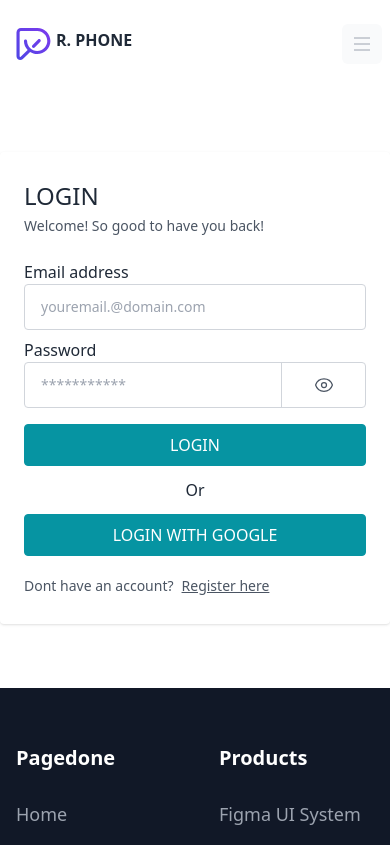
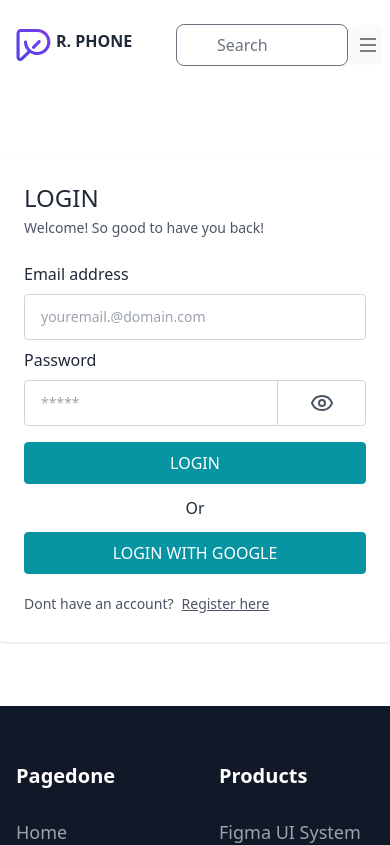
Before and after one commit to developerMohib/refurbished-mobile-client, a React (Vite) app: page /login in a window 390 px wide. Shown: the top 845 px of the page. Built offline with nearby package versions, Linux system fonts and the light colour scheme; no server answers.

Commit message:
Product page okay with responsive

```diff
--- a/index.html
+++ b/index.html
@@ -1,5 +1,5 @@
 <!doctype html>
-<html lang="en">
+<html lang="en" data-theme="light" >
   <head>
     <meta charset="UTF-8" />
     <link rel="icon" type="image/svg+xml" href="https://www.svgrepo.com/show/448244/pack.svg" />
--- a/package.json
+++ b/package.json
@@ -25,7 +25,8 @@
     "react-loader-spinner": "^6.1.6",
     "react-router-dom": "^6.26.0",
     "react-tooltip": "^5.28.0",
-    "sort-by": "^1.2.0"
+    "sort-by": "^1.2.0",
+    "sweetalert2": "^11.12.4"
   },
   "devDependencies": {
     "@eslint/js": "^9.8.0",
--- a/src/AuthProvider/AuthProvider.jsx
+++ b/src/AuthProvider/AuthProvider.jsx
@@ -27,7 +27,7 @@ const AuthProvider = ({ children }) => {
   // sign in or login
   const loginEmailPass = (email, password) => {
     setLoading(true);
-    return signInWithEmailAndPassword(email, password);
+    return signInWithEmailAndPassword(auth, email, password)
   };
     // google sign in
     const loginWithGoogle = () => {
@@ -64,7 +64,7 @@ const AuthProvider = ({ children }) => {
     return signOut(auth);
   }
 
-  const userInfo = { createUser, loading, loginEmailPass, user, updateUser, logOut,loginWithGoogle};
+  const userInfo = { createUser, loading,setLoading, loginEmailPass, user, updateUser, logOut,loginWithGoogle};
   return (
     <AuthCustomContext.Provider value={userInfo}>
       {children}
--- a/src/Component/Navbar/Navbar.jsx
+++ b/src/Component/Navbar/Navbar.jsx
@@ -4,21 +4,100 @@ import { MdOutlineShoppingBag } from "react-icons/md";
 import { IoMdLogOut } from "react-icons/io";
 import useAuth from "../../Hooks/useAuth";
 import toast from "react-hot-toast";
-import { Tooltip } from 'react-tooltip'
+import { Tooltip } from "react-tooltip";
 
 const Navbar = () => {
   const { user, logOut } = useAuth();
-
   const navigate = useNavigate();
 
   // log out function
   const handleLogOut = () => {
     logOut().then(() => {
       toast.success("log out successfully");
-      // window.location.reload()
+      window.location.reload();
       navigate("/", { replace: true });
     });
-  }
+  };
+
+  const navbarLinks = (
+    <>
+      <li>
+        <Link
+          to="/new-phone"
+          className="text-base font-normal text-gray-500 list-none hover:text-gray-900"
+        >
+          New Phone
+        </Link>
+      </li>
+      <li>
+        <Link
+          to="/refurbished"
+          className="text-base font-normal text-gray-500 list-none hover:text-gray-900"
+        >
+          Refurbished Phone
+        </Link>
+      </li>
+      <li>
+        <Link
+          to="/contact"
+          className="text-base font-normal text-gray-500 list-none hover:text-gray-900"
+        >
+          Contact Us
+        </Link>
+      </li>
+      <li>
+        <Link
+          to="/blog"
+          className="text-base font-normal text-gray-500 list-none hover:text-gray-900"
+        >
+          Blog
+        </Link>
+      </li>
+    </>
+  );
+  const searchBox = (
+    <>
+      <input
+        type="text"
+        className="w-full py-2 pl-10 pr-4 text-gray-700 bg-white border rounded-lg dark:bg-gray-800 dark:text-gray-300 dark:border-gray-600 focus:border-blue-400 dark:focus:border-blue-300 focus:outline-none focus:ring focus:ring-opacity-40 focus:ring-blue-300"
+        placeholder="Search"
+      />
+    </>
+  );
+  const loginUser = (
+    <>
+      {user ? (
+        <>
+          <div className="avatar">
+            <div className="w-10 rounded-full">
+              <img
+                data-tooltip-id="my-tooltip"
+                data-tooltip-content={user?.displayName}
+                src={user?.photoURL}
+              />
+            </div>
+          </div>
+          <Tooltip id="my-tooltip" />
+          <IoMdLogOut
+            data-tooltip-id="my-tooltip"
+            data-tooltip-content="Log Out!"
+            className="text-2xl cursor-pointer mx-2"
+            onClick={handleLogOut}
+          />
+        </>
+      ) : (
+        <Link to="/login">
+          {" "}
+          <FaUser
+            data-tooltip-id="my-tooltip"
+            data-tooltip-content="Log In !"
+            className="text-xl mx-1"
+          />{" "}
+        </Link>
+      )}
+    </>
+  );
+
   return (
     <div className="px-4 mx-auto max-w-7xl sm:px-6">
       <div className="relative py-6">
@@ -76,91 +155,67 @@ const Navbar = () => {
                 </div>
               </Link>
               <div className="flex items-center -mr-2 md:hidden">
+                {searchBox}
+
                 <button
                   className="inline-flex items-center justify-center p-2 text-gray-400 bg-gray-50 rounded-md hover:text-gray-500 hover:bg-gray-100 focus:outline-none focus:ring-2 focus:ring-inset focus:ring-gray-50"
                   type="button"
                   aria-expanded="false"
                 >
                   <span className="sr-only">Open main menu</span>
+
+                  <div className="drawer z-50 ">
+                    <input
+                      id="my-drawer"
+                      type="checkbox"
+                      className="drawer-toggle"
+                    />
+                    <div className="drawer-content">
+                      {/* Page content here */}
+                      <label htmlFor="my-drawer" className="drawer-button">
                         <svg
                           xmlns="http://www.w3.org/2000/svg"
                           fill="none"
                           viewBox="0 0 24 24"
                           stroke="currentColor"
                           aria-hidden="true"
-                    className="w-6 h-6"
+                          className="w-6 h-6 text-black "
                         >
                           <path d="M4 6h16M4 12h16M4 18h16"></path>
                         </svg>
+                      </label>
+                    </div>
+
+                    <div className="drawer-side">
+                      <label
+                        htmlFor="my-drawer"
+                        aria-label="close sidebar"
+                        className="drawer-overlay"
+                      ></label>
+                      <ul className="menu bg-base-200 text-base-content min-h-full flex  w-80 p-4">
+                        {/* Sidebar content here */}
+                        {navbarLinks}
+                  {loginUser}
+                      </ul>
+                    </div>
+                  </div>
                 </button>
               </div>
             </div>
           </div>
           <div className="hidden md:flex md:space-x-10 list-none">
-            <li>
-              <Link
-                to="/new-phone"
-                className="text-base font-normal text-gray-500 list-none hover:text-gray-900"
-              >
-                New Phone
-              </Link>
-            </li>
-            <li>
-              <Link
-                to="/refurbished"
-                className="text-base font-normal text-gray-500 list-none hover:text-gray-900"
-              >
-                Refurbished Phone
-              </Link>
-            </li>
-            <li>
-              <Link
-                to="/contact"
-                className="text-base font-normal text-gray-500 list-none hover:text-gray-900"
-              >
-                Contact Us
-              </Link>
-            </li>
-            <li>
-              <Link
-                to="/blog"
-                className="text-base font-normal text-gray-500 list-none hover:text-gray-900"
-              >
-                Blog
-              </Link>
-            </li>
+            {navbarLinks}
           </div>
           <div className="hidden md:absolute md:flex md:items-center md:justify-end md:inset-y-0 md:right-0">
             <div className="inline-flex items-center rounded-full">
-              <div>
-                <input
-                  type="text"
-                  className="w-full py-2 pl-10 pr-4 text-gray-700 bg-white border rounded-lg dark:bg-gray-800 dark:text-gray-300 dark:border-gray-600 focus:border-blue-400 dark:focus:border-blue-300 focus:outline-none focus:ring focus:ring-opacity-40 focus:ring-blue-300"
-                  placeholder="Search"
-                />
-              </div>
+              <div>{searchBox}</div>
               <div>
                 <div className="inline-flex items-center px-4 py-2">
                   <Link>
                     {" "}
                     <MdOutlineShoppingBag className="text-2xl mx-1" />{" "}
                   </Link>
-                  {user ? (
-                    <>
-                    <div className="avatar">
-                      <div className="w-10 rounded-full">
-                        <img data-tooltip-id="my-tooltip" data-tooltip-content={user?.displayName} src={user?.photoURL} />
-                      </div>
-                    </div>
-                    <Tooltip id="my-tooltip" />
-                    <IoMdLogOut data-tooltip-id="my-tooltip" data-tooltip-content="Log Out!" className="text-2xl cursor-pointer mx-2" onClick={handleLogOut}/>
-                    </>
-                  ) : (
-                    <Link to="/login">
-                      {" "}
-                      <FaUser data-tooltip-id="my-tooltip" data-tooltip-content="Log In !" className="text-xl mx-1" />{" "}
-                    </Link>
-                  )}
+                  {loginUser}
                 </div>
               </div>
             </div>
--- a/src/Pages/Blog/Blog.jsx
+++ b/src/Pages/Blog/Blog.jsx
@@ -1,6 +1,6 @@
 const Blog = () => {
   return (
-    <section className="dark:bg-gray-100 dark:text-gray-800">
+    <section className="dark:bg-gray-100 dark:text-gray-800 md:mt-14">
       <div className="container max-w-6xl p-6 mx-auto space-y-6 sm:space-y-12">
         <a
           rel="noopener noreferrer"
--- a/src/Pages/Contact/Contact.jsx
+++ b/src/Pages/Contact/Contact.jsx
@@ -1,4 +1,14 @@
+import Swal from "sweetalert2";
+
 const Contact = () => {
+  const handleAlert = () => {
+    Swal.fire({
+      icon: "error",
+      title: "Oops...",
+      text: "Something went wrong!",
+      footer: 'Not done yet. Thank you for click'
+    });
+  }
   return (
     <section>
       <div className="bg-white dark:bg-gray-900">
@@ -9,7 +19,7 @@ const Contact = () => {
             </p>
 
             <h1 className="mt-2 text-2xl font-semibold text-gray-800 md:text-3xl dark:text-white">
-              Get in touch
+              Reach out us
             </h1>
 
             <p className="mt-3 text-gray-500 dark:text-gray-400">
@@ -117,7 +127,7 @@ const Contact = () => {
         <div className="container mx-auto px-5 py-24">
           <div className="mb-12 flex w-full flex-col text-center">
             <h1 className="title-font mb-4 text-2xl font-medium text-white sm:text-3xl">
-              Contact Us
+             Get in Touch
             </h1>
             <p className="mx-auto text-base leading-relaxed lg:w-2/3">
               Feel free to reach out to us! Whether you have a question,
@@ -178,7 +188,7 @@ const Contact = () => {
                 </div>
               </div>
               <div className="w-full p-2">
-                <button className="mx-auto flex rounded border-0 bg-indigo-500 py-2 px-8 text-lg text-white hover:bg-indigo-600 focus:outline-none">
+                <button onClick={handleAlert} className="mx-auto flex rounded border-0 bg-indigo-500 py-2 px-8 text-lg text-white hover:bg-indigo-600 focus:outline-none">
                   Button
                 </button>
               </div>
--- a/src/Pages/Home/Elements/Products/Products.jsx
+++ b/src/Pages/Home/Elements/Products/Products.jsx
@@ -8,7 +8,7 @@ import useAllProducts from "../../../../Hooks/useAllProducts";
 
 const Products = () => {
   const { loading } = useAuth();
-  const [value, setValue] = useState(500);
+  const [value, setValue] = useState(7000);
   const [isSticky, setIsSticky] = useState(false);
   const { products, isLoading } = useAllProducts();
 
@@ -16,34 +16,43 @@ const Products = () => {
     console.log("value ", e.target.value);
     setValue(e.target.value);
   };
+
+  const handleBrand = (e) => {
+    console.log( ' amare paico ',e.target.value)
+  }
+  const handleSort = (e) => {
+    console.log( ' amare paico ',e.target.value)
+  }
+
+
   if (isLoading || loading) {
     <Loader />;
   }
   useEffect(() => {
     const handleScroll = () => {
-      const bannerHeight = 300 ;
+      const bannerHeight = 300;
       const scrollPosition = window.scrollY;
       setIsSticky(scrollPosition > bannerHeight);
     };
 
-    window.addEventListener('scroll', handleScroll);
+    window.addEventListener("scroll", handleScroll);
 
     return () => {
-      window.removeEventListener('scroll', handleScroll);
+      window.removeEventListener("scroll", handleScroll);
     };
   }, []);
-
-
 
   return (
     <div className="px-4">
       {/* test */}
       <div
-        className={`md:grid grid-cols-3 gap-5 my-10 bg-gray-200 w-full z-50 sticky-section ${isSticky ? 'is-sticky' : ''} `}
+        className={`md:grid grid-cols-3 gap-5 my-10 bg-gray-200 w-full z-50 sticky-section ${
+          isSticky ? "is-sticky" : ""
+        } `}
       >
         {/* Price Range Here */}
         <div className="col-span-2">
-          <div className="grid grid-cols-2 gap-5">
+          <div className="md:grid grid-cols-2 my-2 gap-5">
             <div className="grid-cols-1 border border-slate-400 p-4">
               <div className="bg-white rounded-lg shadow-lg px-6 w-full max-w-md">
                 <div className="mb-4">
@@ -71,12 +80,12 @@ const Products = () => {
             </div>
 
             <div className="grid-cols-1 shadow-md border border-slate-400 p-4">
-              <div className="flex gap-3">
+              <div className="md:flex gap-3">
                 {/* Brand Filter */}
-              <div className="w-1/2">
+                <div className="md:w-1/2">
                   <select
-                  name="Brand"
-                  id="brand"
+                    name="Category"
+                    id="category"
                     className="mt-1.5 w-full rounded-lg border-gray-300 text-gray-700 sm:text-sm"
                   >
                     <option value="">Category</option>
@@ -86,8 +95,8 @@ const Products = () => {
                   </select>
                 </div>
                 {/* Category FIlter */}
-              <div className="w-1/2">
-                <select
+                <div className="md:w-1/2">
+                  <select onChange={handleBrand}
                     name="Brand"
                     id="brand"
                     className="mt-1.5 w-full rounded-lg border-gray-300 text-gray-700 sm:text-sm"
@@ -110,21 +119,22 @@ const Products = () => {
         <div className="grid-cols-1 border border-slate-400 p-4">
           <div className="flex items-center">
             <select
+            onChange={handleSort}
               name="Price"
               id="Price"
               className="mt-1.5 w-full rounded-lg border-gray-300 text-gray-700 sm:text-sm"
             >
               <option value="">Default</option>
-                  <option value="HL">Latest Phone</option>
-                  <option value="HL">High to low</option>
-                  <option value="LH">Low to high</option>
+              <option value="latest">Latest Phone</option>
+              <option value="highlow">High to low</option>
+              <option value="lowhigh">Low to high</option>
             </select>
           </div>
         </div>
       </div>
       {/* test */}
 
-      <div className="grid grid-cols-4 gap-4">
+      <div className="md:grid grid-cols-4 gap-4">
         <div className="grid-cols-1">
           {/* for designing category filtering */}
           <Accordion>
@@ -212,8 +222,8 @@ const Products = () => {
           {/* for designing category filtering */}
         </div>
         <div className="col-span-3">
-          <div className="grid grid-cols-3 gap-4">
-            {products?.slice(0,6).map((product) => (
+          <div className="md:grid grid-cols-3 gap-4">
+            {products?.slice(0, 6).map((product) => (
               <div key={product._id} className="col-span-1">
                 <Link
                   to="/"
--- a/src/Pages/Home/Elements/Products/products.css
+++ b/src/Pages/Home/Elements/Products/products.css
@@ -1,3 +1,5 @@
+
+@media (min-width: 1024px) {
   .sticky-section {
     position: sticky;
     top: 0;
@@ -5,8 +7,8 @@
     transition: all 0.3s ease;
   }
 
-.is-sticky {
+  .sticky-section.is-sticky {
     background-color: #fff; /* or any color you prefer */
-  box-shadow: 0 2px 24px 0 rgba(0, 0, 0, 0.15);
-  /* Add any other styles for the sticky state */
+    box-shadow: 0 2px 4px rgba(0,0,0,0.1);
   }
+}
--- a/src/Pages/Login/Login.jsx
+++ b/src/Pages/Login/Login.jsx
@@ -1,6 +1,57 @@
-import { Link } from "react-router-dom";
+import { useState } from "react";
+import { LuEye } from "react-icons/lu";
+import { Link, useNavigate } from "react-router-dom";
+import { useForm } from "react-hook-form";
+import { ImSpinner9 } from "react-icons/im";
+import { FaRegEyeSlash } from "react-icons/fa6";
+import toast from "react-hot-toast";
+import useAuth from "../../Hooks/useAuth";
+import Swal from "sweetalert2";
 
 const Login = () => {
+  const { loading, setLoading, loginEmailPass, loginWithGoogle } = useAuth();
+  const navigate = useNavigate();
+  const [showPass, setShowPass] = useState(true);
+  const {
+    register,
+    handleSubmit,
+    formState: { errors },
+  } = useForm();
+  const onSubmit = async (data) => {
+    try {
+      const email = data?.email;
+      const password = data?.password;
+
+      // Log in a user as a member
+      const createUserResponse = await loginEmailPass(email, password);
+      console.log("User created:", createUserResponse);
+      toast.success("Log in Successful!");
+      navigate( location.state ? location.state : '/')
+    } catch (error) {
+      console.error("Error during registration:", error);
+      toast.error("Registration failed!");
+      setLoading(false)
+    }
+  };
+
+  const handleGoogleLogin = async () => {
+    try {
+      const result = await loginWithGoogle();
+      console.log(result.user);
+      navigate(location.state ? location.state : '/');
+      Swal.fire({
+        icon: 'success',
+        title: "Success!",
+        text: 'You have logged in successfully!',
+      });
+      setLoading(false)
+    } catch (error) {
+      console.error(error);
+      setLoading(false)
+    }
+  };
+
+
   return (
     <div className="contain py-16">
       <div className="max-w-lg mx-auto shadow px-6 py-7 rounded overflow-hidden">
@@ -8,26 +59,30 @@ const Login = () => {
         <p className="text-gray-600 mb-6 text-sm">
           Welcome! So good to have you back!
         </p>
-          <form autoComplete="off">
+        <form onSubmit={handleSubmit(onSubmit)}>
           <p className="text-red-500"></p>
+
+          {/* User Email Here */}
           <div className="space-y-2">
-              <div>
           <label
                 htmlFor="email"
                 className="text-gray-600 mb-2 block"
               ></label>
               Email address
               <input
+                name="email"
                 type="email"
-                  name="email"
-                  id="email"
+                placeholder="youremail.@domain.com"
                 className="block w-full border border-gray-300 px-4 py-3 text-gray-600 text-sm rounded focus:ring-0 focus:border-teal-500 placeholder-gray-400"
-                  placeholder="youremail.@domain.com"
+                {...register("email", { required: "Email Address is required" })}
               />
+              {errors.mail && (
+                <p className="text-red-600">{errors.mail?.message}</p>
+              )}
           </div>
-            </div>
+
+          {/* User Password Here */}
           <div className="space-y-2">
-              <div>
             <label
               htmlFor="password"
               className="text-gray-600 mb-2 block"
@@ -35,47 +90,50 @@ const Login = () => {
             Password
             <div className="relative">
               <input
-                    type="password"
+                {...register("password", {
+                  required: true,
+                  minLength: 6,
+                  maxLength: 20,
+                  // pattern:
+                  //   /(?=.*?[A-Z])(?=.*?[a-z])(?=.*?[0-9])(?=.*?[#?!@$%^&*-])/,
+                })}
+                type={showPass ? "password" : "text"}
                 name="password"
                 id="password"
+                placeholder="*****"
                 className="block w-full border border-gray-300 px-4 py-3 text-gray-600 text-sm rounded focus:ring-0 focus:border-teal-500 placeholder-gray-400"
-                    placeholder="***********"
               />
+              {errors.password?.type === "required" && (
+                <p className="text-red-600">Password is required</p>
+              )}
+
               <div className="cursor-pointer absolute inset-y-0 right-0 flex items-center px-8 text-gray-600 border-l border-gray-300">
-                    <svg
-                      xmlns="http://www.w3.org/2000/svg"
-                      fill="none"
-                      viewBox="0 0 24 24"
-                      strokeWidth="1.5"
-                      stroke="currentColor"
-                      className="w-5 h-5"
-                    >
-                      <path
-                        strokeLinecap="round"
-                        strokeLinejoin="round"
-                        d="M2.036 12.322a1.012 1.012 0 010-.639C3.423 7.51 7.36 4.5 12 4.5c4.638 0 8.573 3.007 9.963 7.178.07.207.07.431 0 .639C20.577 16.49 16.64 19.5 12 19.5c-4.638 0-8.573-3.007-9.963-7.178z"
-                      ></path>
-                      <path
-                        strokeLinecap="round"
-                        strokeLinejoin="round"
-                        d="M15 12a3 3 0 11-6 0 3 3 0 016 0z"
-                      ></path>
-                    </svg>
+                {showPass ? (
+                  <LuEye
+                    className="text-2xl cursor-pointer"
+                    onClick={() => setShowPass(!showPass)}
+                  />
+                ) : (
+                  <FaRegEyeSlash
+                    className="text-2xl cursor-pointer"
+                    onClick={() => setShowPass(!showPass)}
+                  />
+                )}
               </div>
             </div>
           </div>
-            </div>
+
           <div className="mt-4">
             <button
+              disabled={loading}
               type="submit"
               className="block w-full py-2 text-center text-white bg-teal-500 border border-teal-500 rounded hover:bg-transparent hover:text-teal-500 transition uppercase font-roboto font-medium"
             >
-                Login
+              {loading ? <ImSpinner9 className="animate-spin mx-auto " /> : "Login"}
             </button>
             <p className="text-center my-3">Or</p>
-              <button
-                className="block w-full py-2 text-center text-white bg-teal-500 border border-teal-500 rounded hover:bg-transparent hover:text-teal-500 transition uppercase font-roboto font-medium"
-              >
+
+            <button onClick={handleGoogleLogin} className="block w-full py-2 text-center text-white bg-teal-500 border border-teal-500 rounded hover:bg-transparent hover:text-teal-500 transition uppercase font-roboto font-medium">
               Login with google
             </button>
             <div className="flex gap-2 pt-5">
```
Also changed, not shown: 1 other file (tests, documents, lock files or other folders). Lines whose indentation alone changed are shown as unchanged.
